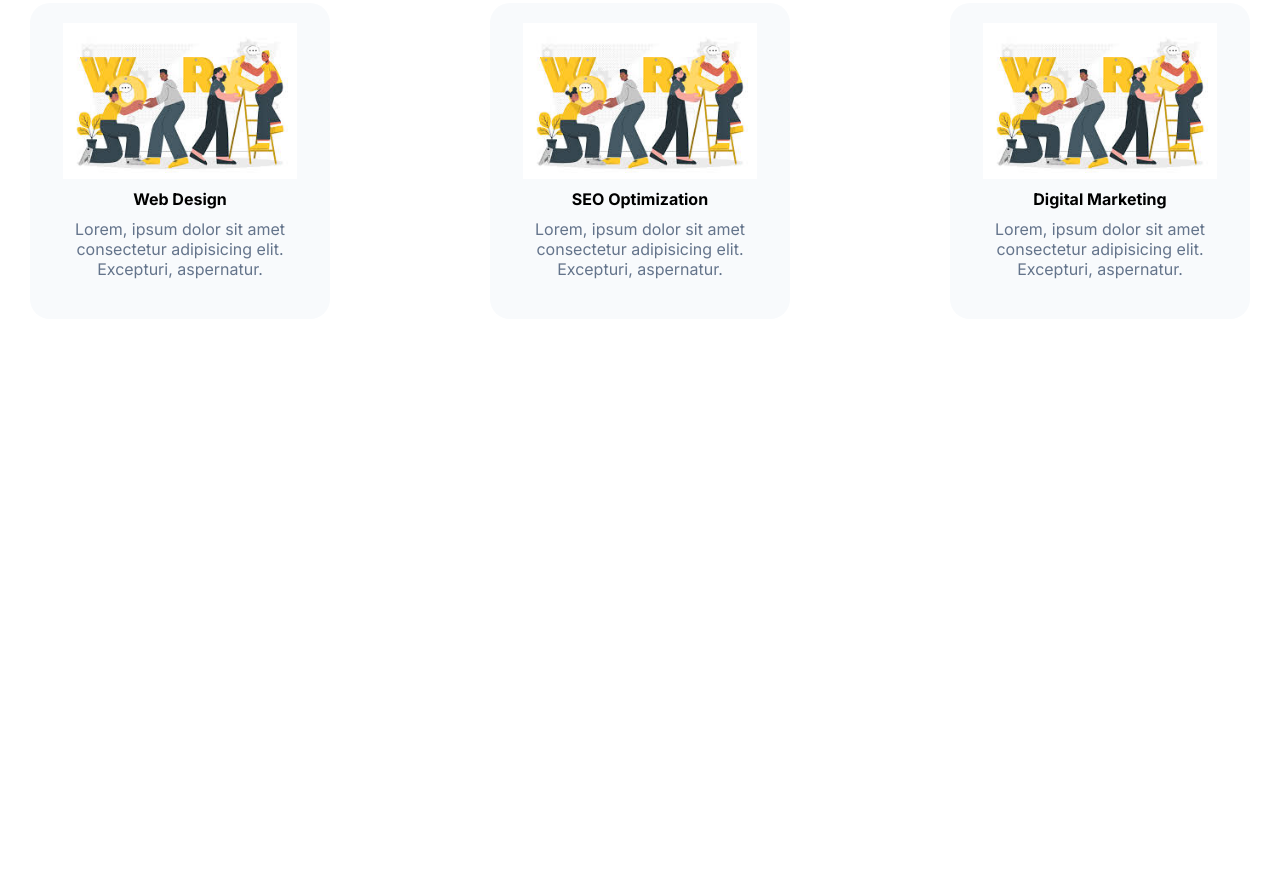
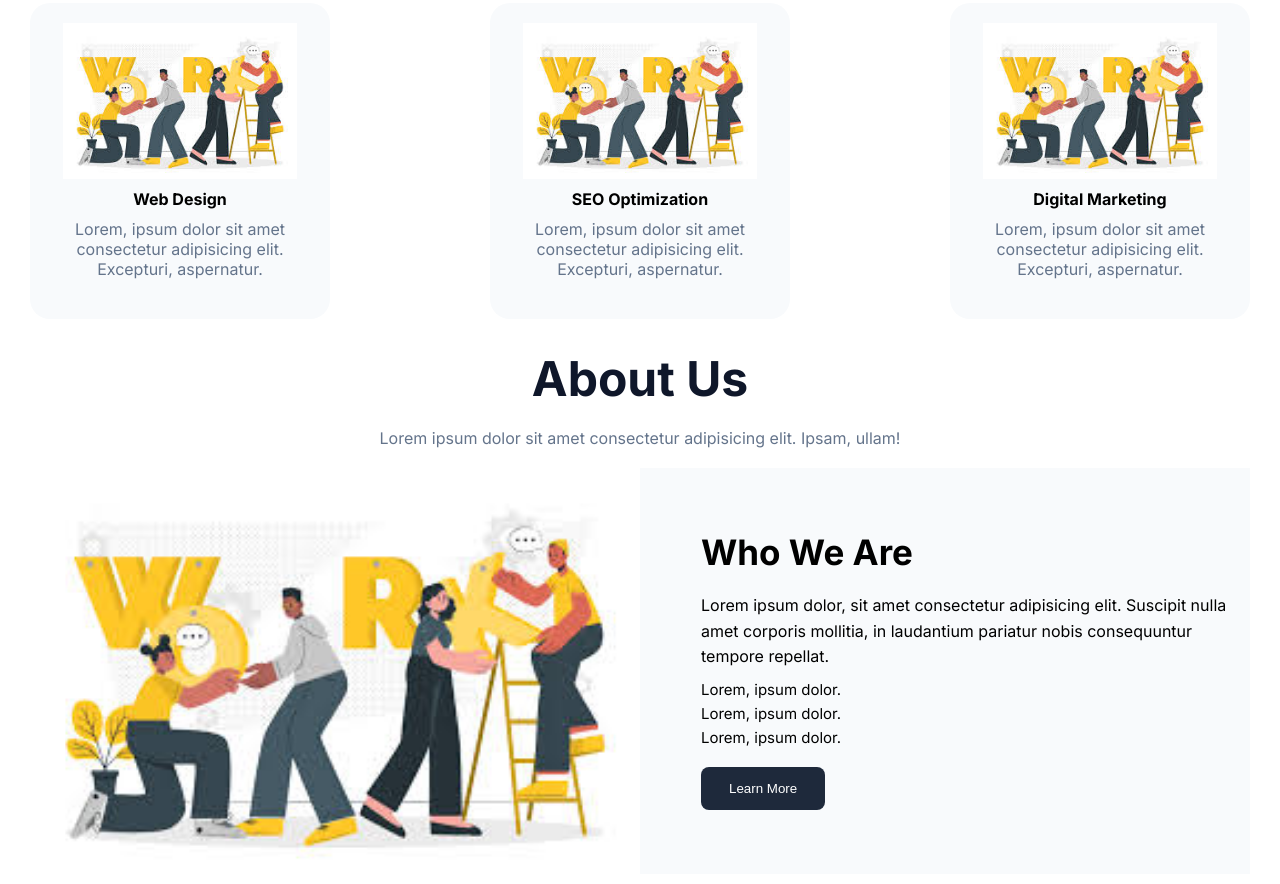
Before and after one commit to ahmed-moatemed/TechNova, a plain HTML site: page index.html in a window 1280 px wide. Shown: the part 916-1800 px from the top of the page. Before the commit the page ends 1245 px from the top, so only its background shows below. Drawn offline with Linux system fonts and the light colour scheme.

Commit message:
finishing  section about us

```diff
--- a/index.html
+++ b/index.html
@@ -72,6 +72,26 @@
     </div>
   </section>
 
+  <!-- About Us -->
+  <section class="about" id="about">
+    <h3>About Us</h3>
+    <p>Lorem ipsum dolor sit amet consectetur adipisicing elit. Ipsam, ullam!</p>
+
+    <div class="about-our">
+      <img src="./images/hero.jfif" alt="">
+      <div class="about-content">
+        <h4>Who We Are</h4>
+        <p>Lorem ipsum dolor, sit amet consectetur adipisicing elit. Suscipit nulla amet corporis mollitia, in laudantium pariatur nobis consequuntur tempore repellat.</p>
+        <ul class="about-items">
+          <li>Lorem, ipsum dolor.</li>
+          <li>Lorem, ipsum dolor.</li>
+          <li>Lorem, ipsum dolor.</li>
+        </ul>
+        <button>Learn More</button>
+      </div>
+    </div>
+  </section>
+
   <script>
     const menuBtn = document.querySelector('.menu-toggle');
     const navLinks = document.querySelector('.nav-links');
--- a/style.css
+++ b/style.css
@@ -127,7 +127,7 @@ main .hero-content button:hover{
   background: var(--secondary);
 }
 
-main .hero-image{
+main .hero-image img{
   width: 100%;
   max-width: 500px;
 }
@@ -181,6 +181,73 @@ main .hero-image{
   margin-top: 10px;
 }
 
+.about{
+  margin: 10px 30px;
+}
+
+.about h3{
+  margin: 20px 0;
+  text-align: center;
+  font-size: 48px;
+  color: var(--text-main);
+}
+
+.about > p{
+  margin-bottom: 20px;
+  text-align: center;
+  color: var(--text-muted);
+}
+
+.about .about-our{
+  background-color: var(--background);
+  display: flex;
+  align-items: center;
+  justify-content: space-between;
+}
+
+.about .about-our img{
+  width: 50%;
+}
+
+.about .about-our .about-content{
+  width: 45%;
+}
+
+.about .about-our .about-content h4{
+  margin-bottom: 20px;
+  font-size: 35px;
+}
+
+.about .about-our .about-content p{
+  text-align: left;
+  font-size: 16px;
+  line-height: 1.6;
+}
+
+.about .about-our .about-content ul{
+  list-style: none;
+  margin: 10px 0;
+}
+
+.about .about-our .about-content ul li{
+  margin: 5px 0;
+  font-size: 15px;
+}
+
+.about .about-our .about-content button{
+  margin-top: 10px;
+  background: var(--secondary);
+  color: white;
+  padding: 14px 28px;
+  border-radius: 8px;
+  border: 0px;
+  cursor: pointer;
+}
+
+.about .about-our .about-content button:hover{
+  background: var(--primary);
+}
+
 
 @media (max-width: 431px) {
 
@@ -190,6 +257,18 @@ main .hero-image{
   }
   main .hero-content{
     width: 90%;
+  }
+
+  .about .about-our{
+    flex-direction: column;
+  }
+
+  .about .about-our img{
+    width: 90%;
+  }
+  .about .about-our .about-content{
+    width: 90%;
+    margin-top: 10px;
   }
 }
 
```
